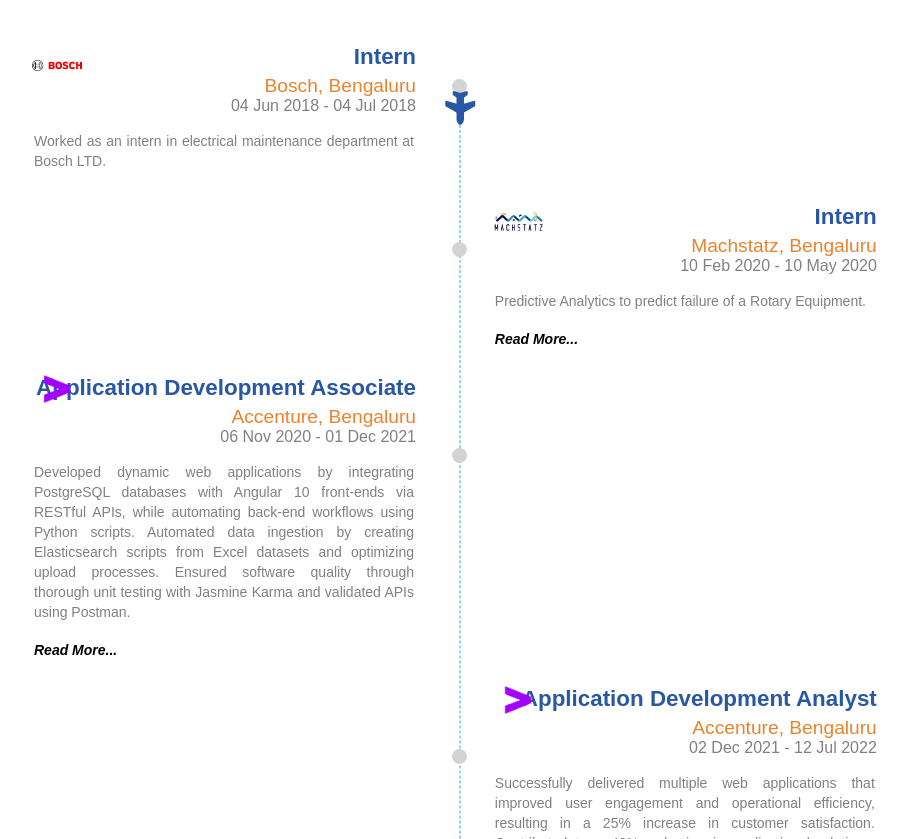
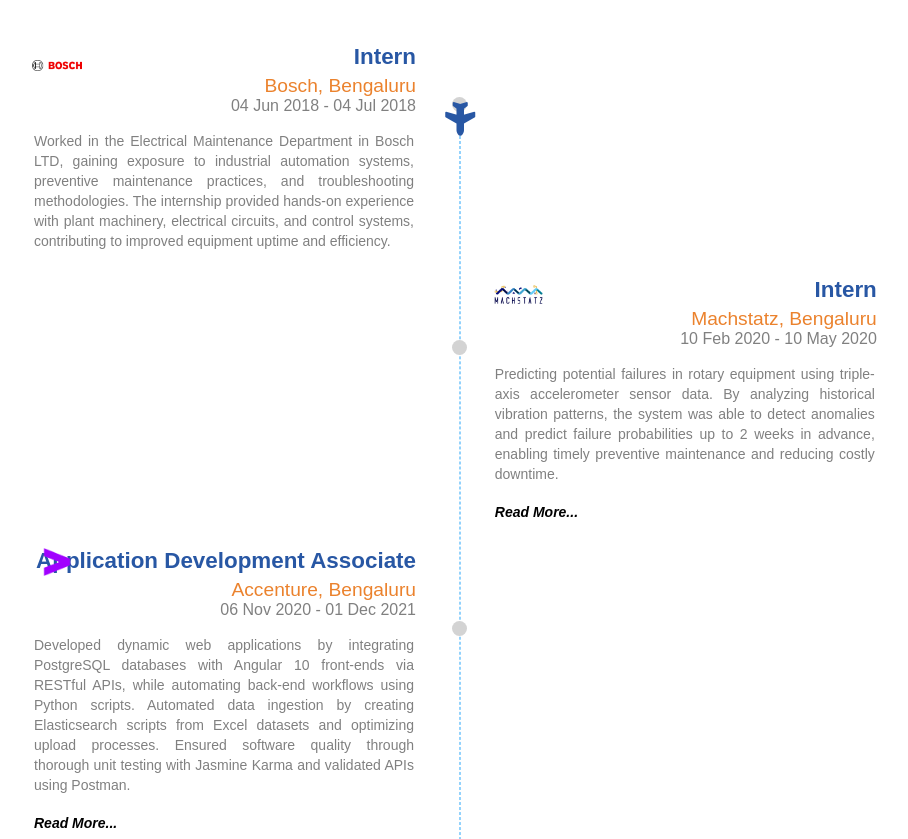
Before and after one commit to bharathsp/Build-Your-Virtual-Resume, a plain HTML site: page index.html in a window 1280 px wide. Shown: the part 1640-2479 px from the top of the page, without its empty margins (181-1089 px from the left). Drawn offline with Linux system fonts and the light colour scheme.

Commit message:
Update index.html

```diff
--- a/index.html
+++ b/index.html
@@ -313,7 +313,7 @@
 						<h4 class="experience-company-name">Bosch, Bengaluru</h4>
 						<h5 class="experience-duration m0">04 Jun 2018 - 04 Jul 2018</h5>
 						<p class="experience-description text-align-justify">
-							Worked as an intern in electrical maintenance department at Bosch LTD.
+							Worked in the Electrical Maintenance Department in Bosch LTD, gaining exposure to industrial automation systems, preventive maintenance practices, and troubleshooting methodologies. The internship provided hands-on experience with plant machinery, electrical circuits, and control systems, contributing to improved equipment uptime and efficiency.
 						</p>
 <!-- 						<p class="experience-description text-align-justify">
 							<a href="https://github.com/bharathsp/Work-Experience/blob/main/Intern%20-%20Bosch.md" target="_blank"
@@ -332,7 +332,7 @@
 						<h4 class="experience-company-name">Machstatz, Bengaluru</h4>
 						<h5 class="experience-duration m0">10 Feb 2020 - 10 May 2020</h5>
 						<p class="experience-description text-align-justify">
-							Predictive Analytics to predict failure of a Rotary Equipment.
+							Predicting potential failures in rotary equipment using triple-axis accelerometer sensor data. By analyzing historical vibration patterns, the system was able to detect anomalies and predict failure probabilities up to 2 weeks in advance, enabling timely preventive maintenance and reducing costly downtime.
 						</p>
 						<p class="experience-description text-align-justify">
 							<a href="https://github.com/bharathsp/Work-Experience/blob/main/Intern%20-%20Machstatz.md" target="_blank"
```
